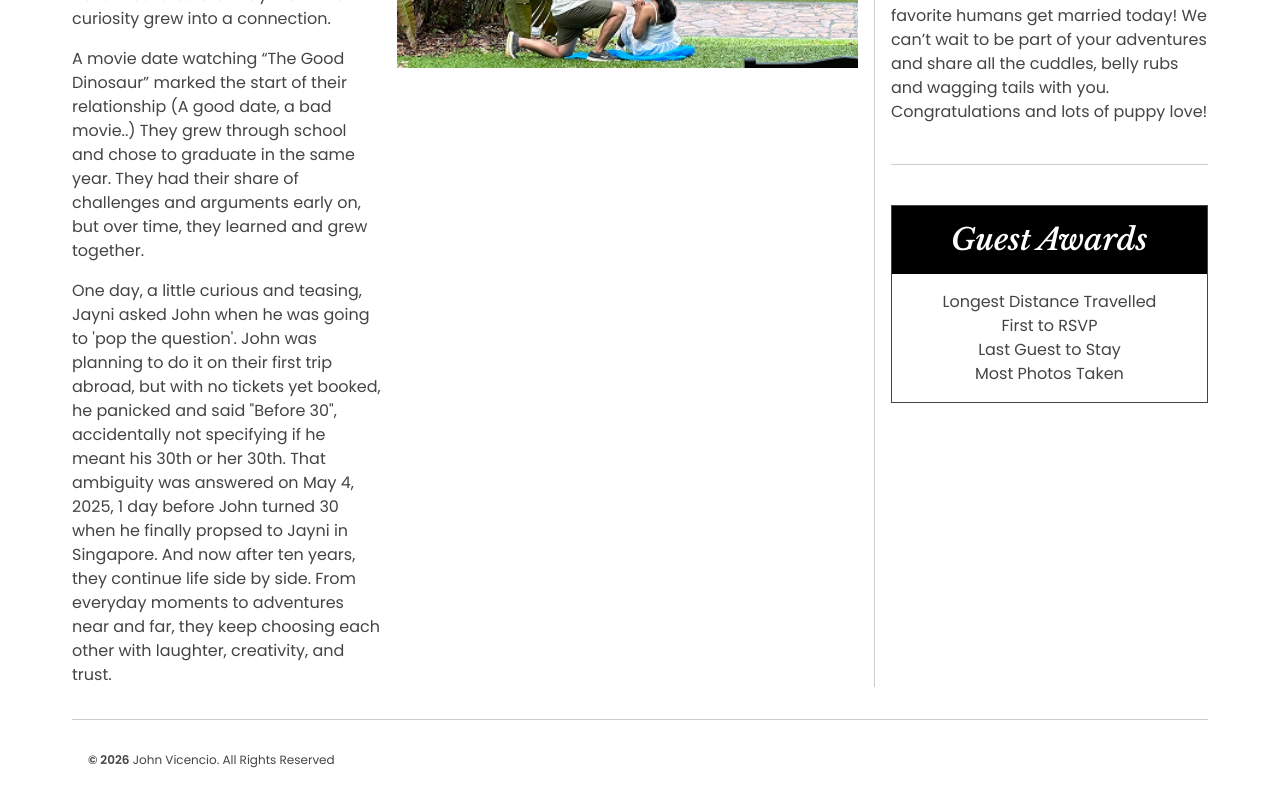
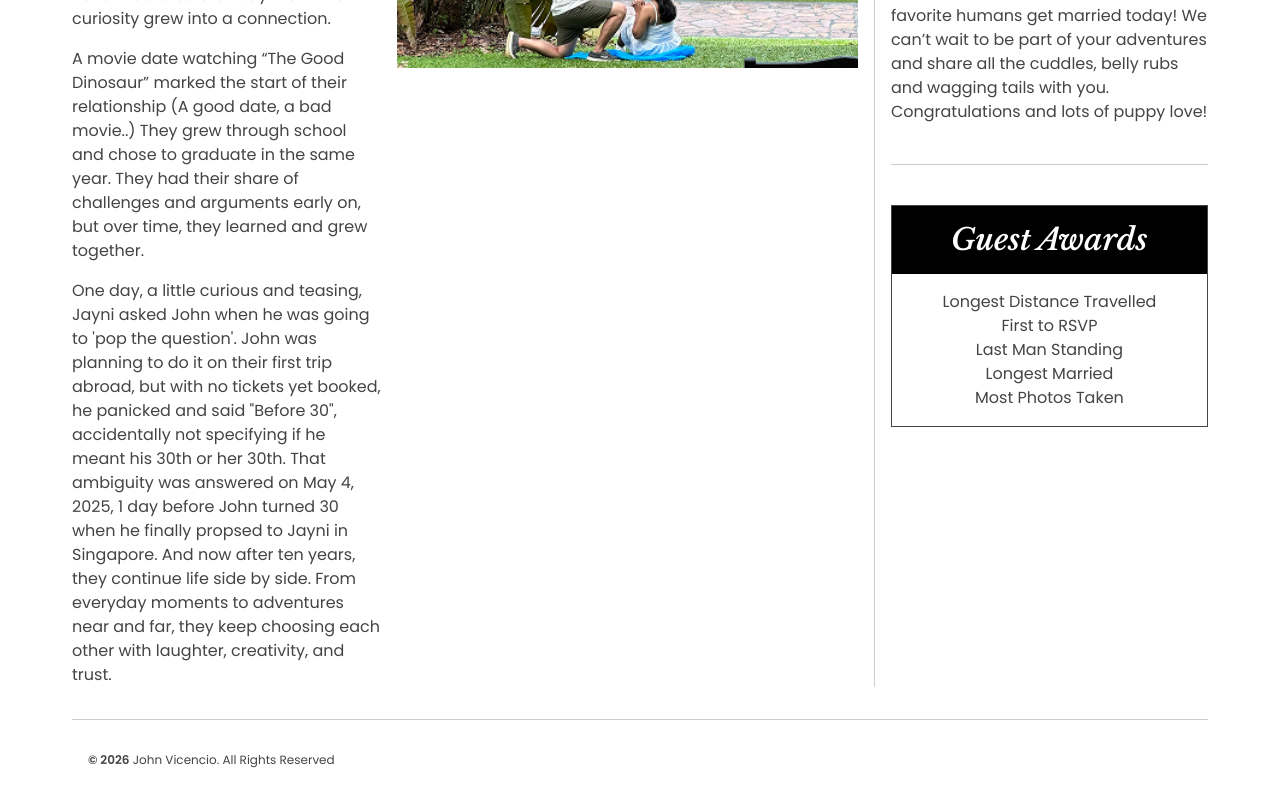
Before and after one commit to jmrvicencio/rsvp-site, a React (Vite) app: page / in a window 1280 px wide. Shown: the part 4120-4920 px from the top of the page. Built offline with nearby package versions, Linux system fonts and the light colour scheme; a web font is replaced by a local one.

Commit message:
💄 Added items to guest awards

```diff
--- a/src/app/App.tsx
+++ b/src/app/App.tsx
@@ -479,7 +479,8 @@ function App() {
                 <div className="flex flex-col p-4 text-center">
                   <p>Longest Distance Travelled</p>
                   <p>First to RSVP</p>
-                  <p>Last Guest to Stay</p>
+                  <p>Last Man Standing</p>
+                  <p>Longest Married</p>
                   <p>Most Photos Taken</p>
                 </div>
               </div>
```
